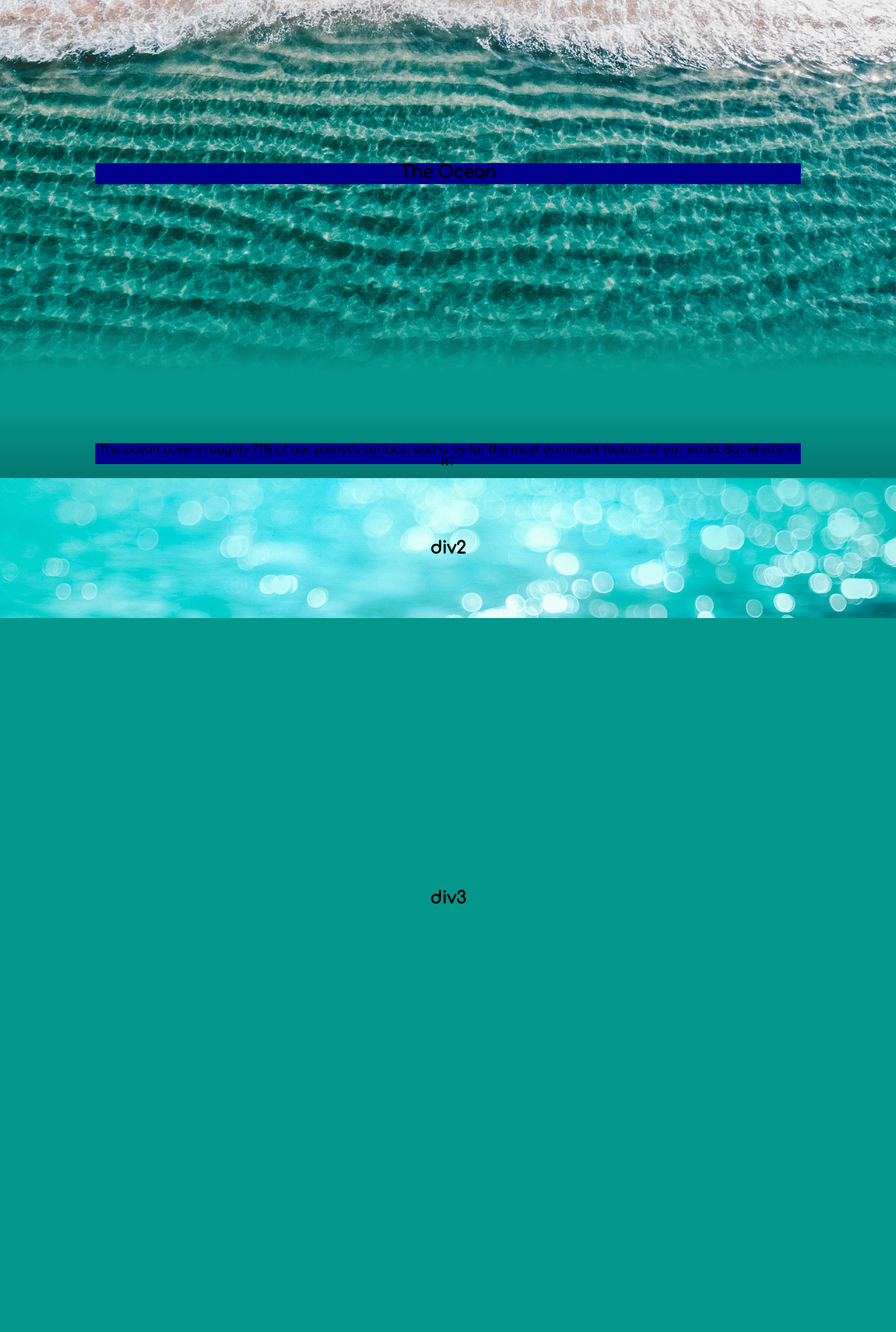
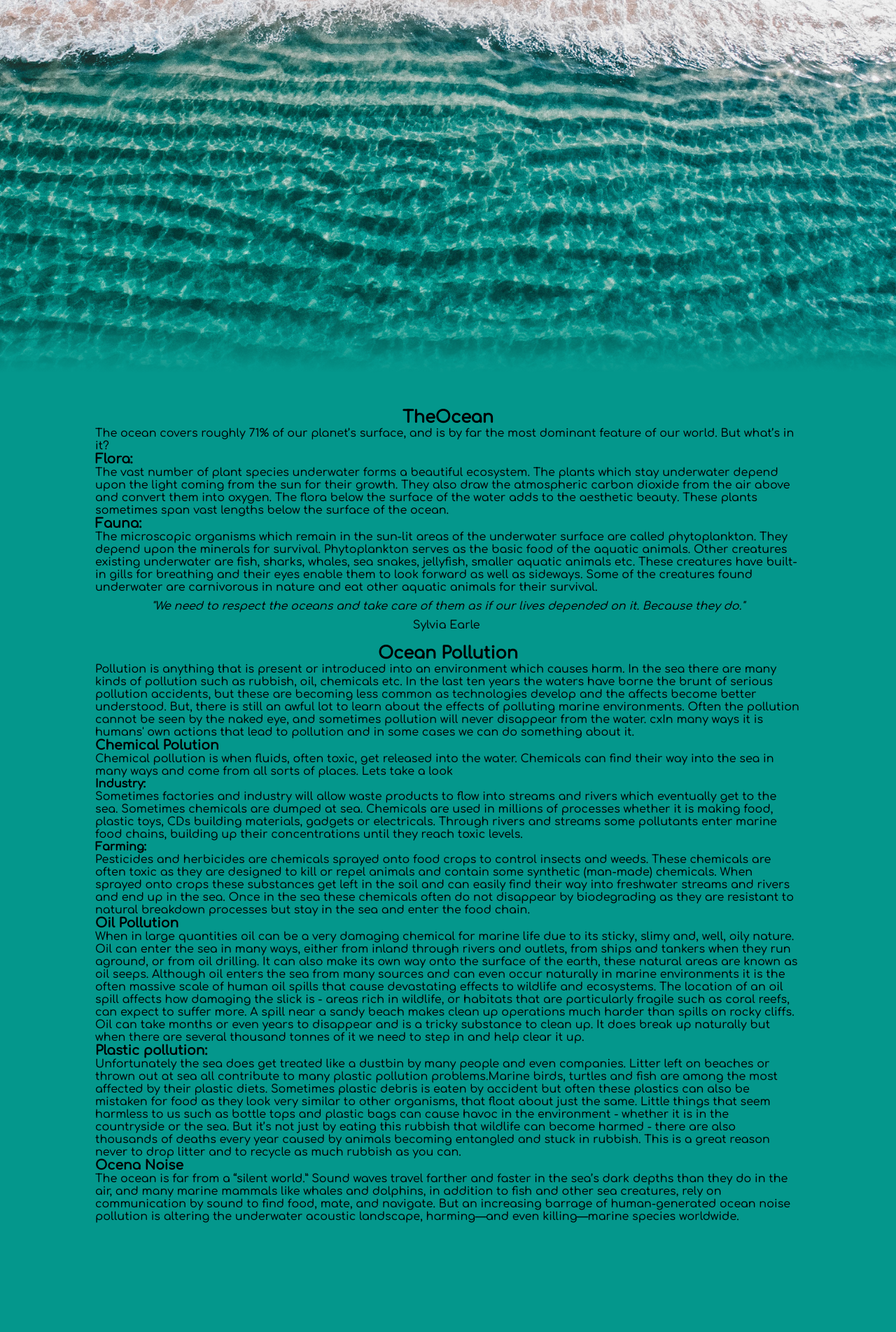
Before and after one commit to apantzar/webDev2021, a PHP site: page / in a window 1280 px wide. Shown: the part 457-2360 px from the top of the page at 70% size. After the commit the page ends 2204 px from the top, so only its background shows below. Run offline with PHP 8.4, Linux system fonts and the light colour scheme; some libraries are stand-ins or nearby versions.

Commit message:
VGALMENAAA

```diff
--- a/index.html
+++ b/index.html
@@ -74,21 +74,6 @@
             })
         </script>
 
-        <div class="div-texts Dtext-1">
-            <article id="Article">
-                <header class="first-header">
-                    <h2> The <span> Ocean</span></h2>
-                </header>
-                <p class="first-paragraph">
-                    The ocean covers roughly 71% of our planet’s surface, and is by far the most dominant feature of our world. But what’s in it?
-                </p>
-            </article>
-
-        </div>
-        <div class="div-texts Dimage-1"><h2>div2</h2></div>
-        <div class="div-texts Dtext-2"><h2>div3</h2></div>
-        <div class="div-texts Dimage-2"><h2>div4</h2></div>
-
         <section id="Section-Article">
             <article >
                 <header id="1st Header">
--- a/style.css
+++ b/style.css
@@ -88,47 +88,7 @@ section img
     overflow: auto;
 
 }
-.div-texts
-{
-    display: flex;
-    align-items: center;
-    justify-content: center;
-    width: 100%;
-    height: 100vh;
-}
-.Dimage-1
-{
-    height: 200px;
-    background-image: url(Images/1stpic.jpg);
-    background-size: cover;
-    background-attachment: fixed;
-}
 
-.Dtext-1
-{
-    height: 400px;
-    content: '';
-    position: relative;
-    bottom: 0;
-    width: 100%;
-    height: 100px;
-    background: linear-gradient(to top, #04776f,transparent);
-    z-index: 9;
-}
-.first-header
-{
-
-    text-align: center;
-    height: 30px;
-    background-color: darkblue;
-}
-.first-paragraph
-{
-    position: relative;
-    text-align: center;
-    height: 30px;
-    background-color: darkblue;
-}
 
 .centertitle
 {
```
